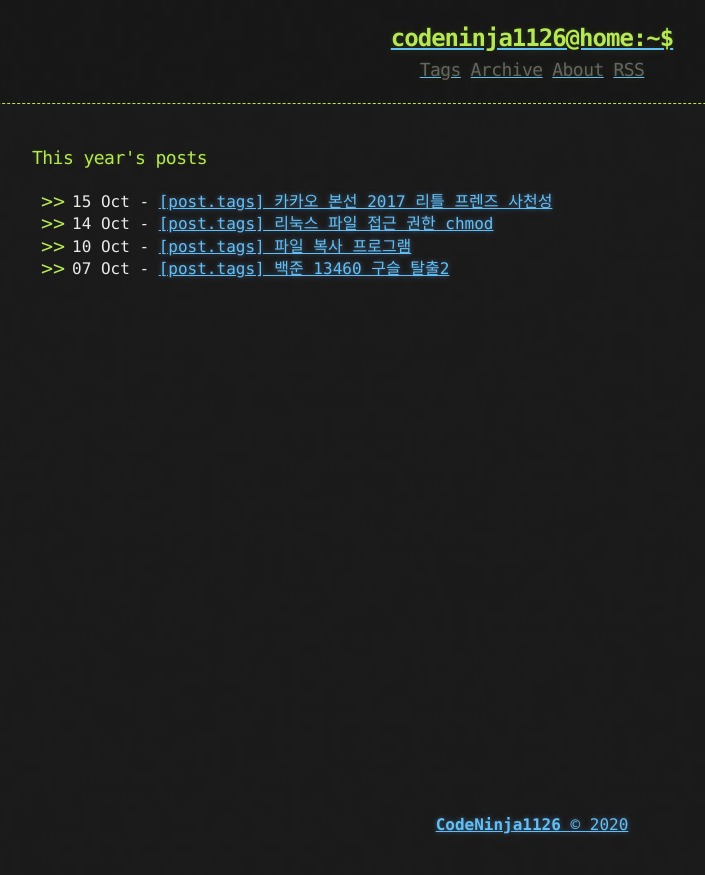
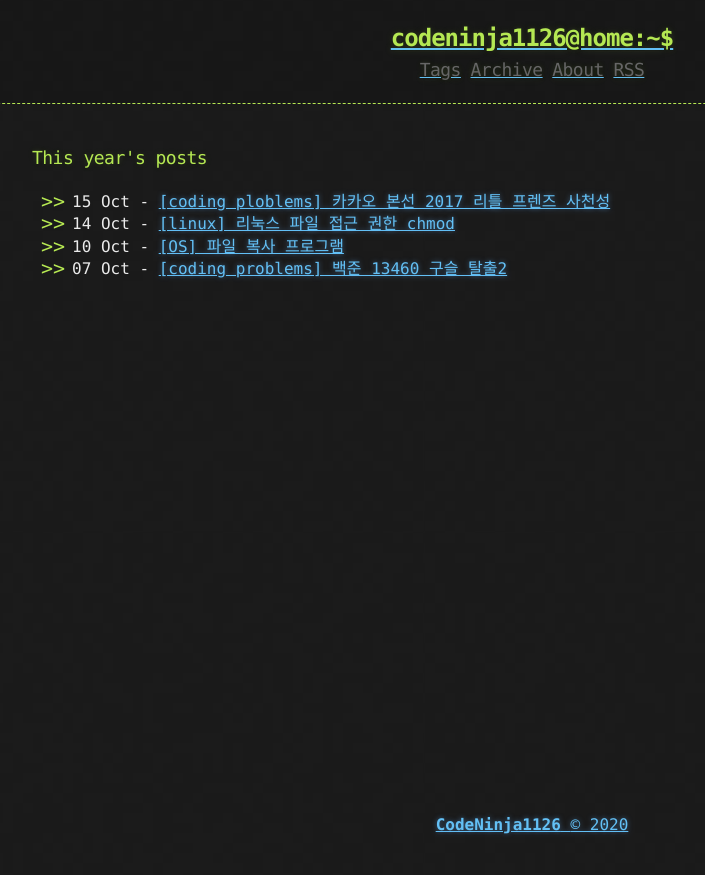
Before and after one commit to CodeNinja1126/CodeNinja1126.github.io, a Jekyll site: the page built from archive.md, in a window 1280 px wide. Shown: the top 875 px of the page, without its empty margins (108-813 px from the left). Built offline with Jekyll 4.4.1, drawn with Linux system fonts in a browser that asks for light colours.

Commit message:
Update archive.md

```diff
--- a/archive.md
+++ b/archive.md
@@ -28,7 +28,7 @@ title: Archive
       {% endunless %}
         <li><time>{{ post.date | date:"%d %b" }} - </time>
           <a href="{{ post.url | prepend: site.baseurl | replace: '//', '/' }}">
-            [post.tags] {{ post.title }}
+            [{{post.tags}}] {{ post.title }}
           </a>
         </li>
     {% endfor %}
```
